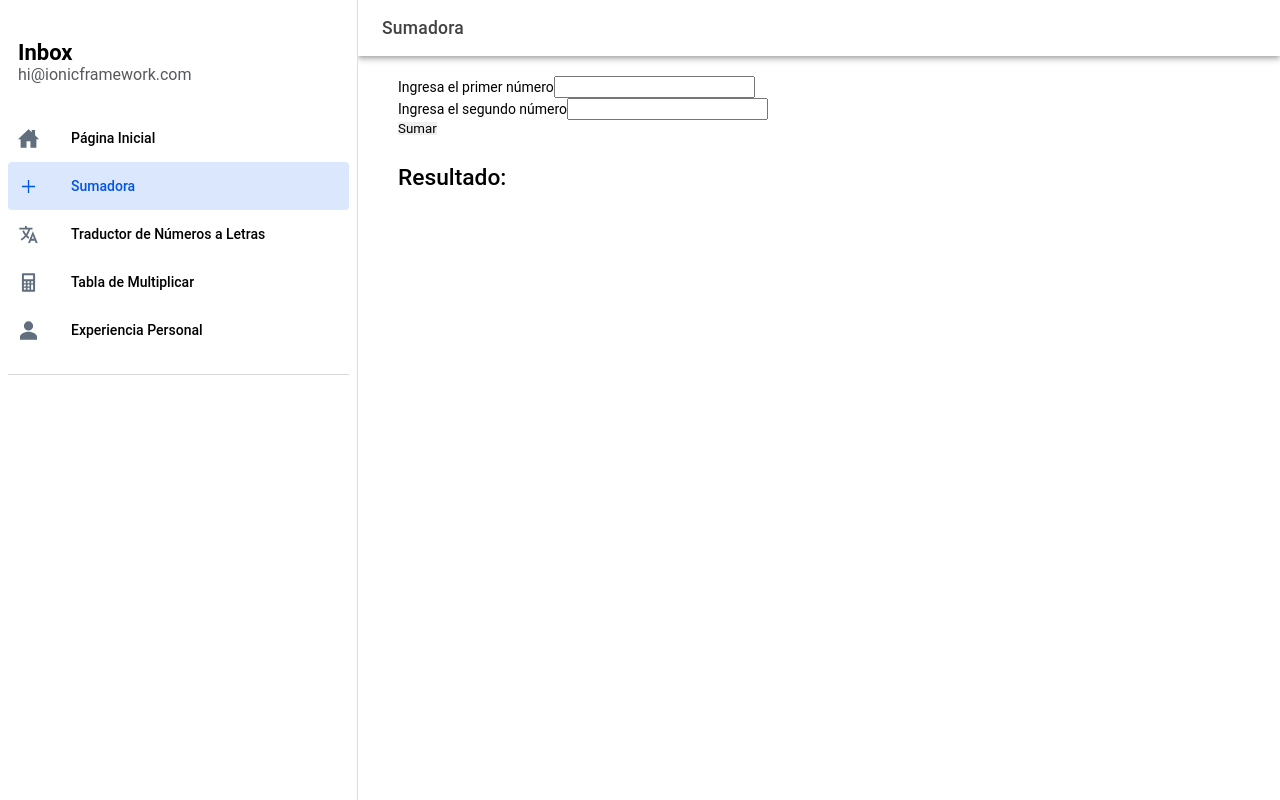
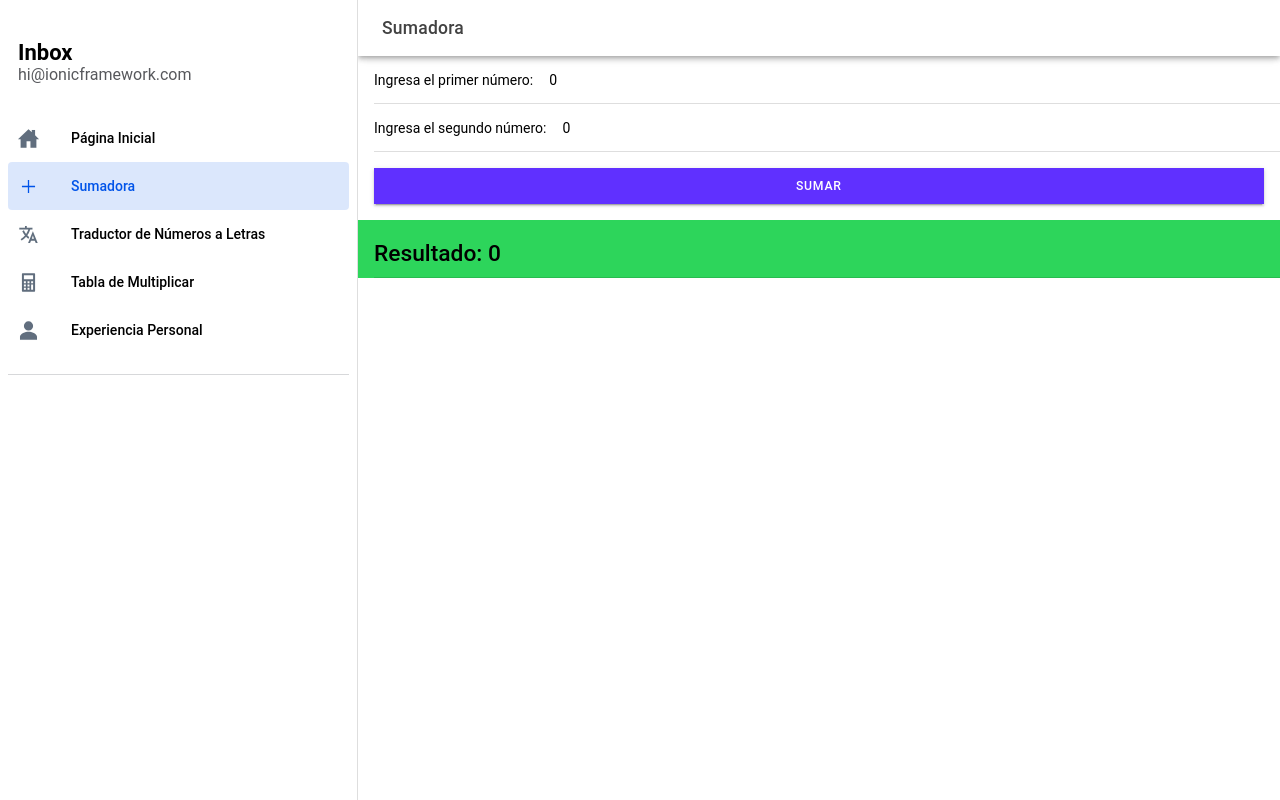
Before and after one commit to Adrydevmateo/tarea-3, a React (Vite) app: page /tarea3/sumadora in a window 1280 px wide. Built offline with nearby package versions, Linux system fonts and the light colour scheme.

Commit message:
sum logic updated

```diff
--- a/src/pages/sum/Sum.tsx
+++ b/src/pages/sum/Sum.tsx
@@ -1,32 +1,38 @@
 import {
+	IonButton,
 	IonButtons,
 	IonContent,
 	IonHeader,
+	IonInput,
+	IonItem,
+	IonList,
 	IonMenuButton,
 	IonPage,
 	IonTitle,
 	IonToolbar,
 } from "@ionic/react";
 import "./Sum.css";
-import type { FormEvent } from "react";
+import { useState, type FormEvent } from "react";
 
 // TODO: Una página donde se puedan sumar dos números y mostrar el resultado.
 
+type Sum = {
+	x: number;
+	y: number;
+	z: number;
+};
+
 export default function Sum() {
-	function handleSubmit(e: FormEvent) {
-		e.preventDefault();
-		const form = e.target as HTMLFormElement;
-		const formData = new FormData(form);
+	const [sum, setSum] = useState<Sum>({
+		x: 0,
+		y: 0,
+		z: 0,
+	});
 
-		const x = Number(formData.get("x"));
-		if (!x) alert("Por favor introduce el primer número");
+	const updateSum = (key: keyof Sum, val: number) =>
+		setSum({ ...sum, [key]: val });
 
-		const y = Number(formData.get("y"));
-		if (!y) alert("Por favor introduce el primer número");
-
-		const result = document.getElementById("resultado") as HTMLElement;
-		result.innerHTML = String(x + y);
-	}
+	const sumNumbers = () => updateSum("z", sum.x + sum.y);
 
 	return (
 		<IonPage>
@@ -45,25 +51,45 @@ export default function Sum() {
 						<IonTitle size="large">Sumadora</IonTitle>
 					</IonToolbar>
 				</IonHeader>
-				<div className="page_container" id="sum-page">
-					<form onSubmit={handleSubmit}>
-						<div className="form-field">
-							<label htmlFor="x">Ingresa el primer número</label>
-							<input type="number" name="x" id="x" />
-						</div>
 
-						<div className="form-field">
-							<label htmlFor="y">Ingresa el segundo número</label>
-							<input type="number" name="y" id="y" />
-						</div>
+				<IonContent fullscreen={true}>
+					<IonItem>
+						<IonInput
+							label="Ingresa el primer número:"
+							placeholder="Ejemplo: 2"
+							type="number"
+							name="x"
+							value={sum.x}
+							onInput={({ target }) =>
+								updateSum("x", Number((target as HTMLInputElement).value))
+							}
+						/>
+					</IonItem>
+					<IonItem>
+						<IonInput
+							label="Ingresa el segundo número:"
+							placeholder="Ejemplo: 5"
+							type="number"
+							name="y"
+							value={sum.y}
+							onInput={({ target }) =>
+								updateSum("y", Number((target as HTMLInputElement).value))
+							}
+						/>
+					</IonItem>
+					<IonButton
+						color={"tertiary"}
+						expand="full"
+						className="ion-margin"
+						onClick={sumNumbers}
+					>
+						Sumar
+					</IonButton>
 
-						<button type="submit">Sumar</button>
-					</form>
-					<hr />
-					<h1>
-						Resultado: <span id="resultado"> </span>
-					</h1>
-				</div>
+					<IonItem color={"success"}>
+						<h1>Resultado: {sum.z}</h1>
+					</IonItem>
+				</IonContent>
 			</IonContent>
 		</IonPage>
 	);
```
